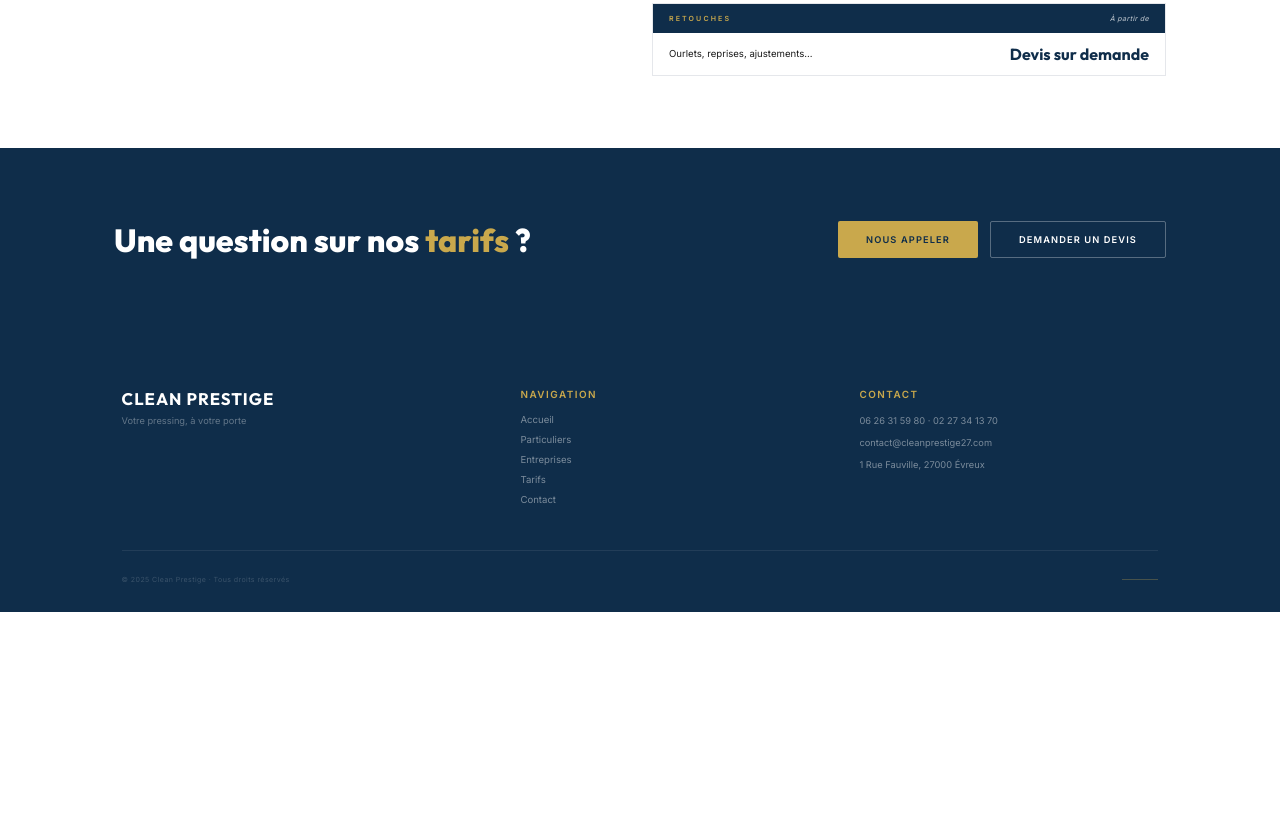
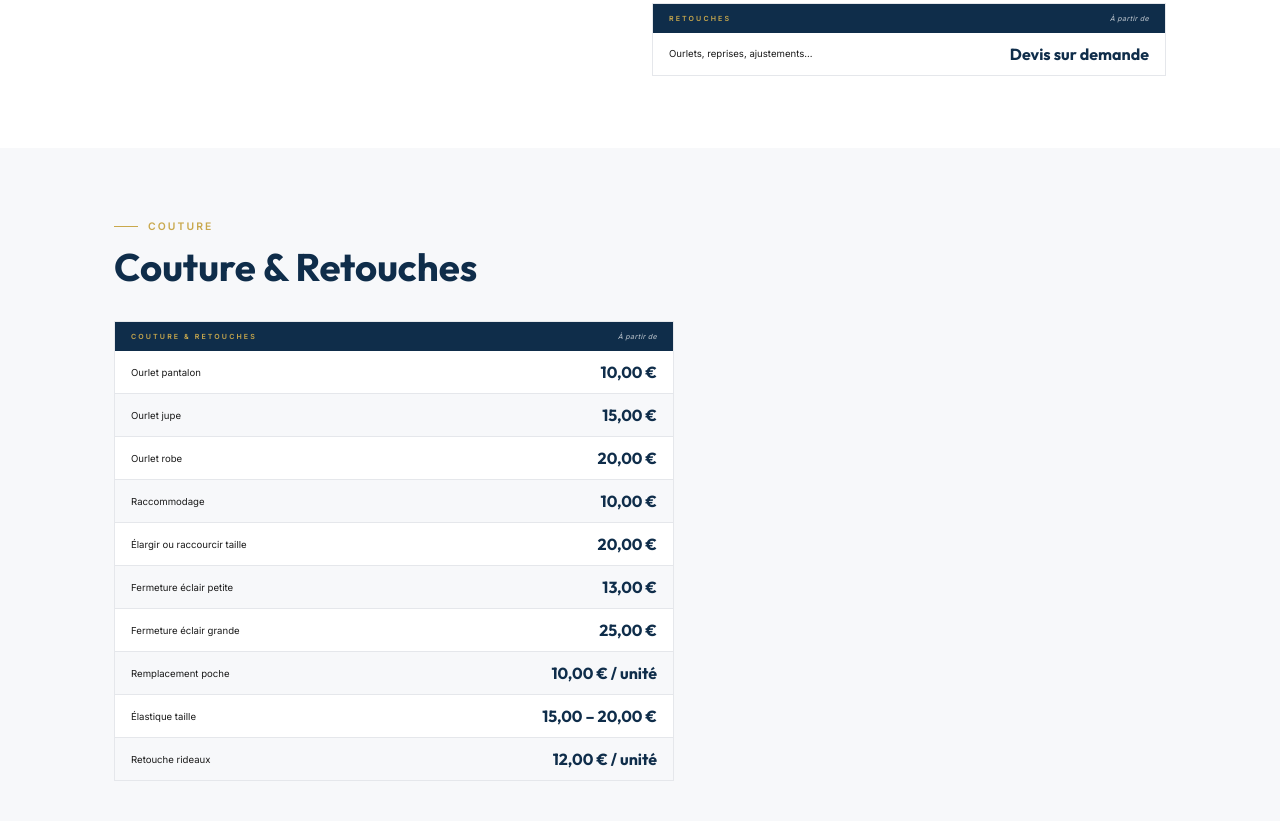
Before and after one commit to intissarkhedim/cleanprestige27, a plain HTML site: page tarifs.html in a window 1280 px wide. Shown: the part 2979-3800 px from the top of the page. Before the commit the page ends 3591 px from the top, so only its background shows below. Drawn offline with Linux system fonts and the light colour scheme.

Commit message:
Add files via upload

```diff
--- a/tarifs.html
+++ b/tarifs.html
@@ -376,6 +376,26 @@ body{padding-top:68px;}
   </div>
 </section>
 
+<section class="tarif-section alt">
+  <div class="container">
+    <div class="section-eyebrow"><div class="eyebrow-line"></div><div class="eyebrow-text">Couture</div></div>
+    <h2 class="section-title" style="margin-bottom:32px;">Couture & Retouches</h2>
+    <div style="max-width:560px;">
+      <div class="cat-block"><div class="cat-head"><span class="cat-head-title">Couture & Retouches</span><span class="cat-head-aside">À partir de</span></div><div class="t-row"><span class="t-label">Ourlet pantalon</span><span class="t-price">10,00 €</span></div>
+<div class="t-row"><span class="t-label">Ourlet jupe</span><span class="t-price">15,00 €</span></div>
+<div class="t-row"><span class="t-label">Ourlet robe</span><span class="t-price">20,00 €</span></div>
+<div class="t-row"><span class="t-label">Raccommodage</span><span class="t-price">10,00 €</span></div>
+<div class="t-row"><span class="t-label">Élargir ou raccourcir taille</span><span class="t-price">20,00 €</span></div>
+<div class="t-row"><span class="t-label">Fermeture éclair petite</span><span class="t-price">13,00 €</span></div>
+<div class="t-row"><span class="t-label">Fermeture éclair grande</span><span class="t-price">25,00 €</span></div>
+<div class="t-row"><span class="t-label">Remplacement poche</span><span class="t-price">10,00 € / unité</span></div>
+<div class="t-row"><span class="t-label">Élastique taille</span><span class="t-price">15,00 – 20,00 €</span></div>
+<div class="t-row"><span class="t-label">Retouche rideaux</span><span class="t-price">12,00 € / unité</span></div>
+</div>
+    </div>
+  </div>
+</section>
+
 <section class="cta-s">
   <div class="container">
     <div class="cta-inner">
```
